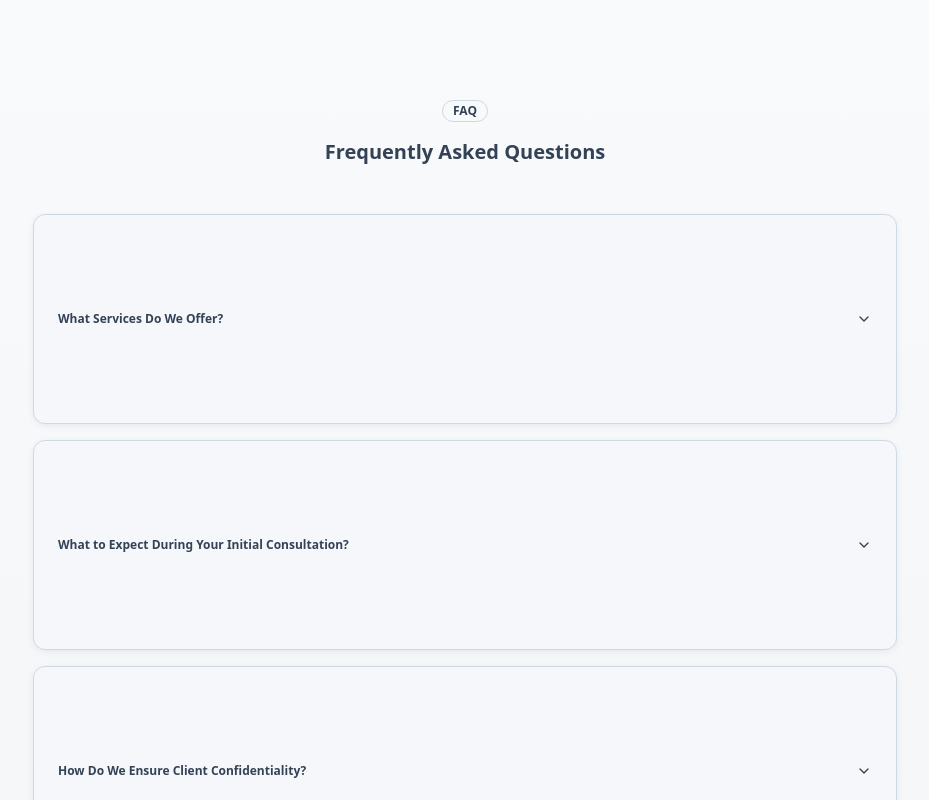
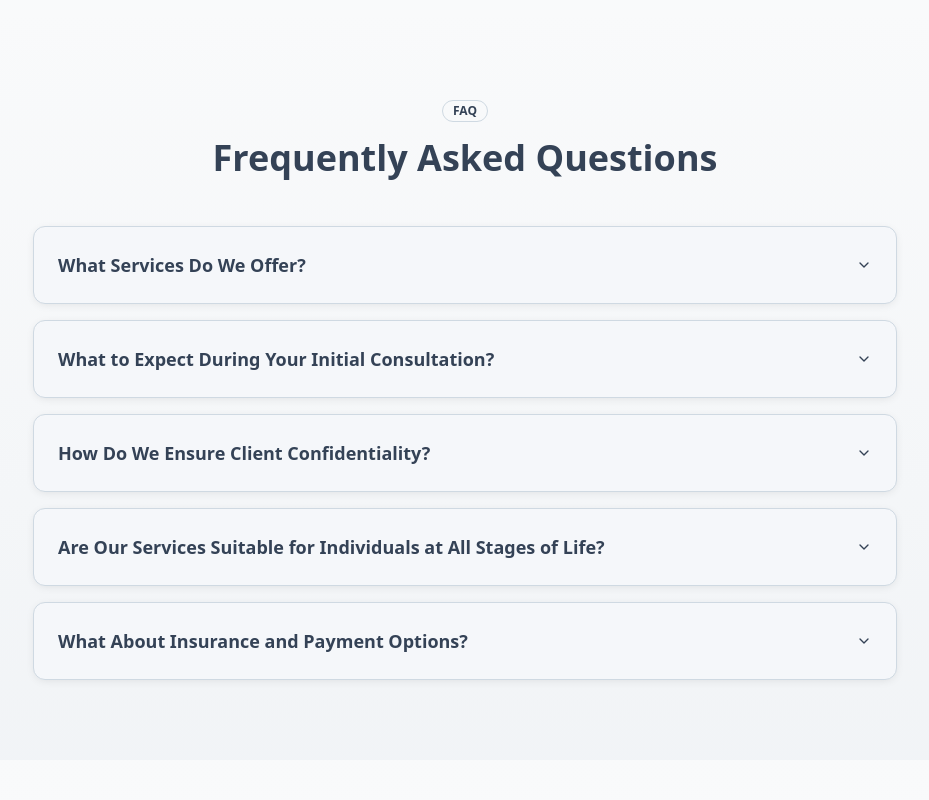
Before and after one commit to arnoldshapiro-del/arnie-newest-updated-website-main, a React (Vite) app: page / in a window 1280 px wide. Shown: the part 5020-5820 px from the top of the page, without its empty margins (175-1104 px from the left). Built offline with nearby package versions, Linux system fonts and the light colour scheme.

Commit message:
Reverted to commit 9a9d823b58eebc8b1d61d3c4247cceb01f73719a

```diff
--- a/src/components/FAQSection.tsx
+++ b/src/components/FAQSection.tsx
@@ -35,7 +35,7 @@ export function FAQSection() {
       <div className="container max-w-4xl mx-auto px-4">
         <div className="text-center mb-12">
           <Badge variant="outline" className="mb-4">FAQ</Badge>
-          <h2 className="text-xl font-bold mb-6">Frequently Asked Questions</h2>
+          <h2 className="text-4xl font-bold mb-6">Frequently Asked Questions</h2>
         </div>
 
         <Accordion type="single" collapsible className="space-y-4">
@@ -45,10 +45,10 @@ export function FAQSection() {
               value={`item-${index}`}
               className="bg-card border border-border rounded-lg px-6 shadow-soft"
             >
-              <AccordionTrigger className="text-left text-xs font-semibold hover:no-underline py-24">
+              <AccordionTrigger className="text-left text-lg font-semibold hover:no-underline py-6">
                 {faq.question}
               </AccordionTrigger>
-              <AccordionContent className="text-muted-foreground leading-relaxed text-xs pb-24 pt-6">
+              <AccordionContent className="text-muted-foreground leading-relaxed pb-6">
                 {faq.answer}
               </AccordionContent>
             </AccordionItem>
```
